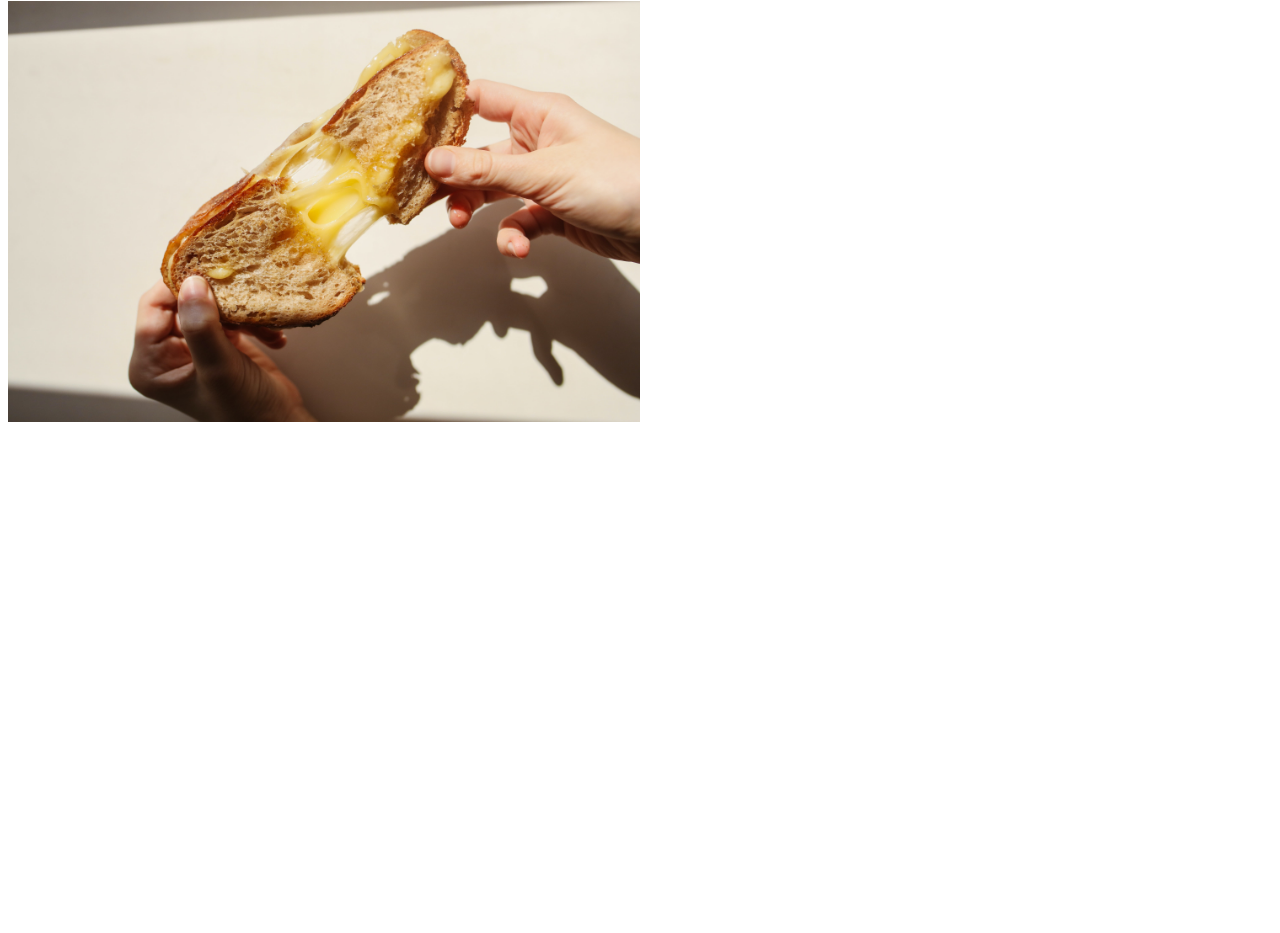
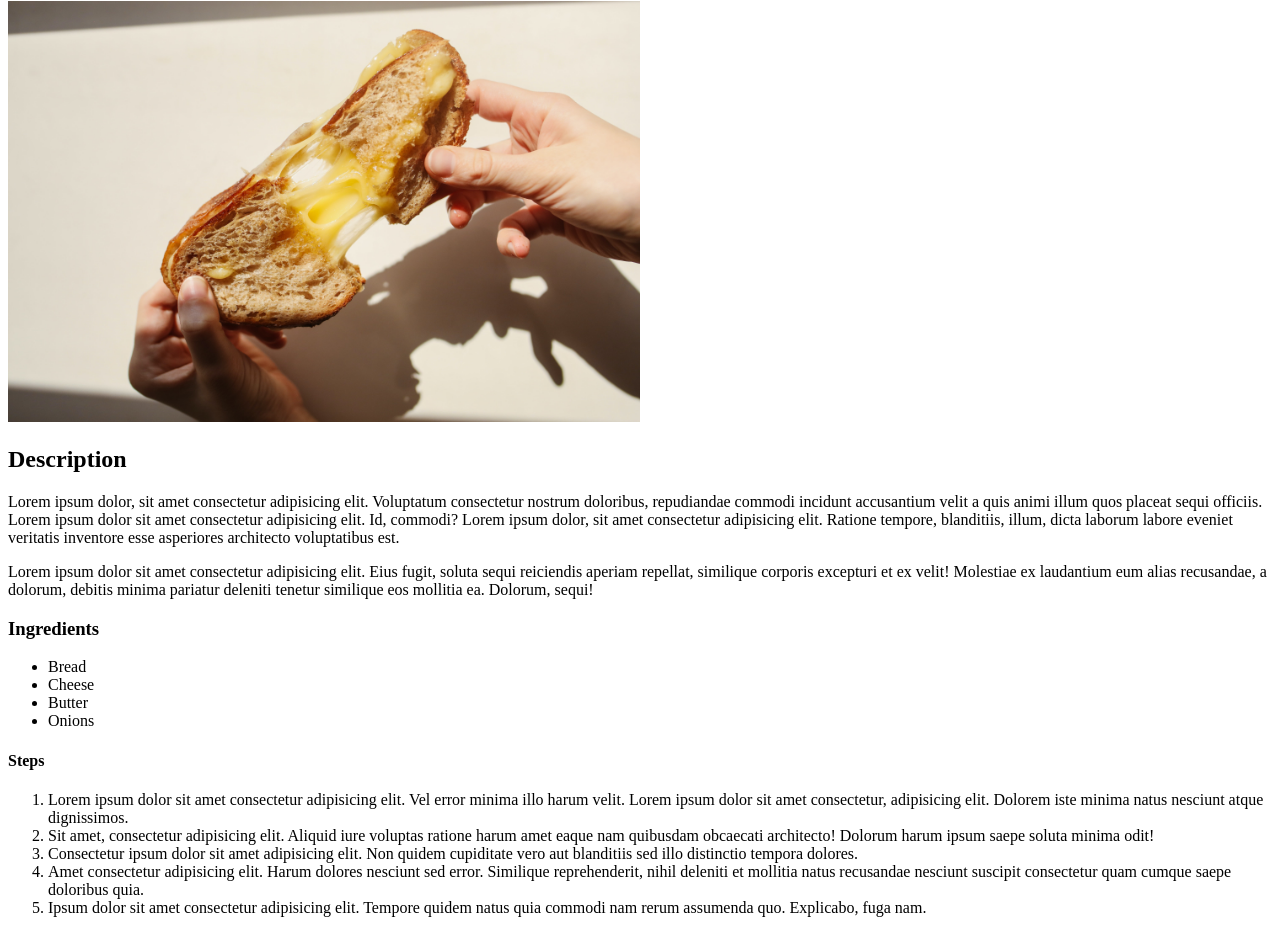
Before and after one commit to ChewingTabasco/odin-recipes-v2, a plain HTML site: page recipes/grilled-cheese.html in a window 1280 px wide. Shown: the part 79-1012 px from the top of the page. Before the commit the page ends 800 px from the top, so only its background shows below. Drawn offline with Linux system fonts and the light colour scheme.

Commit message:
Add description, ingredients, steps to g-c page
Description header and content, ingredients header and content,
and steps header and content have been added to the grilled
cheese document

```diff
--- a/recipes/grilled-cheese.html
+++ b/recipes/grilled-cheese.html
@@ -13,5 +13,55 @@
       alt="an image of grilled cheese"
       width="50%"
     />
+    <h2>Description</h2>
+    <p>
+      Lorem ipsum dolor, sit amet consectetur adipisicing elit. Voluptatum
+      consectetur nostrum doloribus, repudiandae commodi incidunt accusantium
+      velit a quis animi illum quos placeat sequi officiis. Lorem ipsum dolor
+      sit amet consectetur adipisicing elit. Id, commodi? Lorem ipsum dolor, sit
+      amet consectetur adipisicing elit. Ratione tempore, blanditiis, illum,
+      dicta laborum labore eveniet veritatis inventore esse asperiores
+      architecto voluptatibus est.
+    </p>
+    <p>
+      Lorem ipsum dolor sit amet consectetur adipisicing elit. Eius fugit,
+      soluta sequi reiciendis aperiam repellat, similique corporis excepturi et
+      ex velit! Molestiae ex laudantium eum alias recusandae, a dolorum, debitis
+      minima pariatur deleniti tenetur similique eos mollitia ea. Dolorum,
+      sequi!
+    </p>
+    <h3>Ingredients</h3>
+    <ul>
+      <li>Bread</li>
+      <li>Cheese</li>
+      <li>Butter</li>
+      <li>Onions</li>
+    </ul>
+    <h4>Steps</h4>
+    <ol>
+      <li>
+        Lorem ipsum dolor sit amet consectetur adipisicing elit. Vel error
+        minima illo harum velit. Lorem ipsum dolor sit amet consectetur,
+        adipisicing elit. Dolorem iste minima natus nesciunt atque dignissimos.
+      </li>
+      <li>
+        Sit amet, consectetur adipisicing elit. Aliquid iure voluptas ratione
+        harum amet eaque nam quibusdam obcaecati architecto! Dolorum harum ipsum
+        saepe soluta minima odit!
+      </li>
+      <li>
+        Consectetur ipsum dolor sit amet adipisicing elit. Non quidem cupiditate
+        vero aut blanditiis sed illo distinctio tempora dolores.
+      </li>
+      <li>
+        Amet consectetur adipisicing elit. Harum dolores nesciunt sed error.
+        Similique reprehenderit, nihil deleniti et mollitia natus recusandae
+        nesciunt suscipit consectetur quam cumque saepe doloribus quia.
+      </li>
+      <li>
+        Ipsum dolor sit amet consectetur adipisicing elit. Tempore quidem natus
+        quia commodi nam rerum assumenda quo. Explicabo, fuga nam.
+      </li>
+    </ol>
   </body>
 </html>
```
